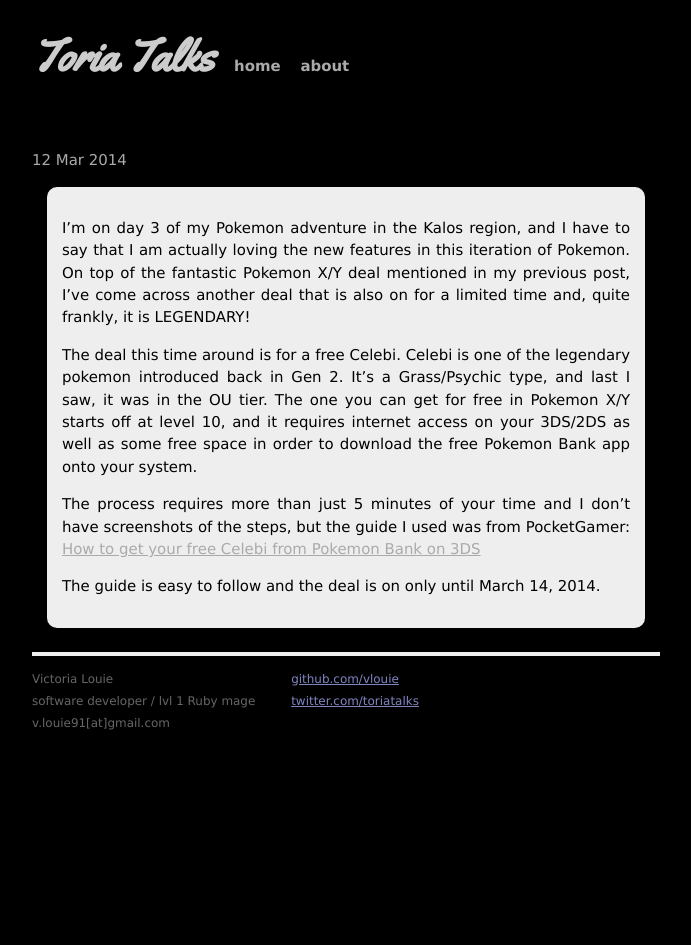
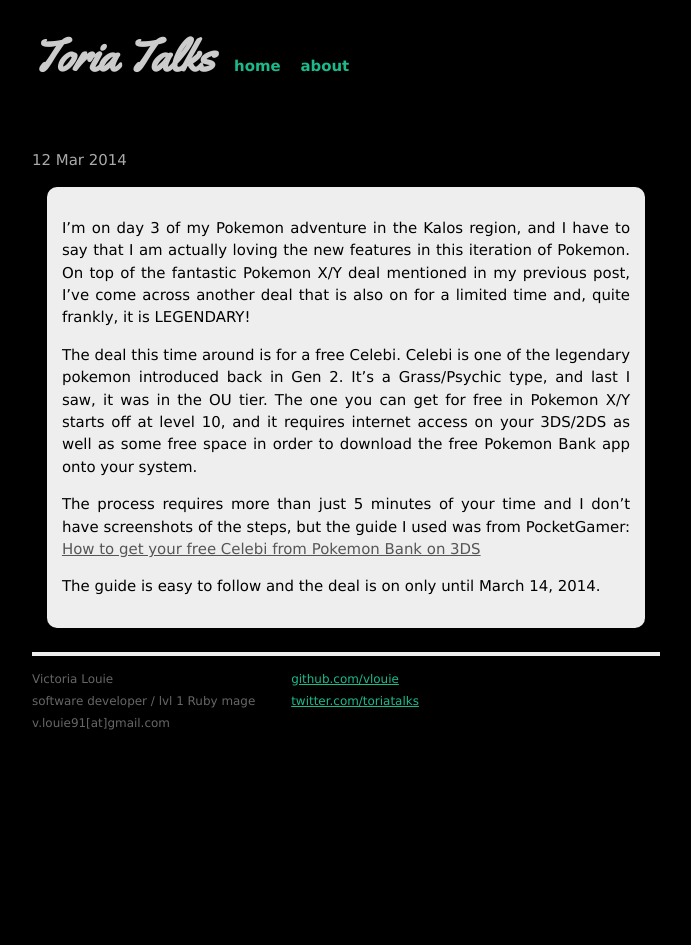
Before and after one commit to vlouie/toriatalks, a Jekyll site: the page built from _posts/2014-03-12-legen-wait-for-it.markdown, in a window 1280 px wide. Shown: the whole page, without its empty margins (294-985 px from the left). Built offline with Jekyll 4.4.1, drawn with Linux system fonts in a browser that asks for light colours; Markdown is read by kramdown in place of the engine named in the settings; comment, search, counter and statistics services are not loaded.

```diff
--- a/404.html
+++ b/404.html
@@ -0,0 +1,6 @@
+---
+layout: default
+---
+<h2>404</h2>
+Looks like you're in the wrong place...
+You should probably turn back now. Before it's too late.
--- a/css/main.css
+++ b/css/main.css
@@ -25,9 +25,9 @@ h1, h2, h3, h4, h5, h6 {
 h1 { margin-bottom: 1em; }
 p { margin: 1em 0; }
 
-a         { color: #aaa; }
-a:hover   { color: #555; }
-a:visited { color: #222; }
+a         { color: #555; }
+a:hover   { color: #999; }
+a:visited { color: #1CBA8B; }
 
 /*****************************************************************************/
 /*
@@ -87,12 +87,12 @@ a:visited { color: #222; }
 }
 
 .header a.extra {
-  color: #aaa;
+  color: #1CBA8B;
   margin-left: 1em;
 }
 
 .header a.extra:hover {
-  color: #000;
+  color: #00F0C4;
 }
 
 .meta {
@@ -113,7 +113,7 @@ a:visited { color: #222; }
 }
 
 .footer .contact a {
-  color: #8085C1;
+  color: #1CBA8B;
 }
 
 .footer .rss {
```
Also changed, not shown: about.html (+11 -0 lines).
